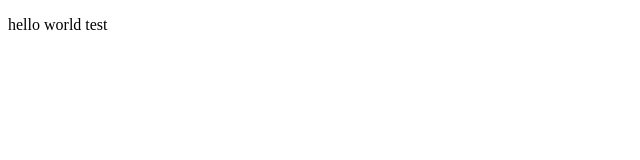
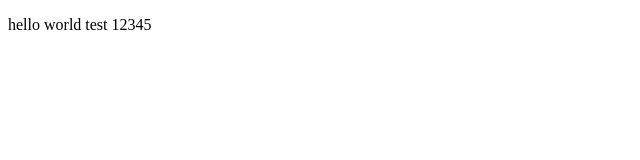
Before and after one commit to maxfeldman99/vscode_test, a plain HTML site: page index.html in a window 1280 px wide. Shown: the full height of the page, 0-640 px from the left. Drawn offline with Linux system fonts and the light colour scheme.

Commit message:
git test 12345

```diff
--- a/index.html
+++ b/index.html
@@ -7,7 +7,7 @@
     <title>Document</title>
 </head>
 <body>
-    <p>hello world test</p>
+    <p>hello world test 12345</p>
 
 </body>
 </html>
```
